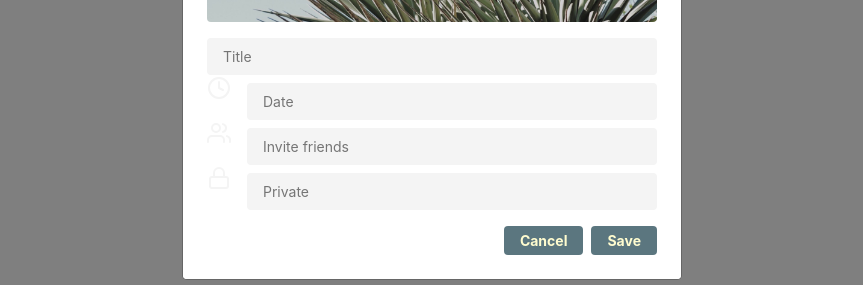
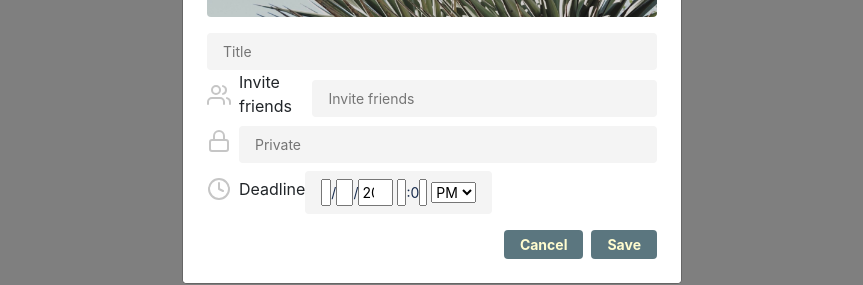
Before and after one commit to yingninggui/sync, a React (Create React App) app in the folder client/: page / in a window 1280 px wide. Both pictures are taken after a click on the button 977 px from the left and 42 px from the top of the page. Shown: the part 322-607 px from the top of the page, without its empty margins (208-1071 px from the left). Built offline with nearby package versions, Linux system fonts and the light colour scheme; no server answers.

Commit message:
Add DateTimePicker

```diff
--- a/client/src/components/navigation/CreateSyncModal.tsx
+++ b/client/src/components/navigation/CreateSyncModal.tsx
@@ -1,13 +1,29 @@
 import React, { useState, ChangeEvent } from 'react';
 import styled, { withTheme } from 'styled-components';
 import { Clock, Lock, Unlock, Users } from 'react-feather';
+import DateTimePicker from 'react-datetime-picker';
 
-import { BorderRadius, Input } from '../../constants/Styles';
+import {
+  BorderRadius,
+  Input,
+  BoxShadow,
+  InterFont,
+} from '../../constants/Styles';
 import Button from '../common/Button';
+import { ThemeInterface } from '../../styled';
 
-const CreateSyncModal: React.FC<any> = ({ theme }) => {
+interface CreateSyncModalProps {
+  theme: ThemeInterface;
+  closeModal: () => void;
+}
+
+const CreateSyncModal: React.FC<CreateSyncModalProps> = ({
+  theme,
+  closeModal,
+}) => {
+  const [title, setTitle] = useState<string>('');
   const [publicSync, setPublicSync] = useState<boolean>(false);
-  const [title, setTitle] = useState<string>('');
+  const [deadline, setDeadline] = useState<Date>(new Date());
 
   return (
     <SyncModalWrapper>
@@ -21,29 +37,46 @@ const CreateSyncModal: React.FC<any> = ({ theme }) => {
       />
       <InputWrapper>
         <InputIcon>
-          <Clock color={theme.light1} />
+          <Users color={theme.light4} />
         </InputIcon>
-        <TextInput placeholder="Date" />
-      </InputWrapper>
-      <InputWrapper>
-        <InputIcon>
-          <Users color={theme.light1} />
-        </InputIcon>
+        Invite friends
         <TextInput placeholder="Invite friends" />
       </InputWrapper>
       <InputWrapper>
         <InputIcon>
           {publicSync ? (
-            <Unlock color={theme.light1} />
+            <Unlock color={theme.light4} />
           ) : (
-            <Lock color={theme.light1} />
+            <Lock color={theme.light4} />
           )}
         </InputIcon>
         <TextInput placeholder="Private" />
       </InputWrapper>
+      <InputWrapper>
+        <InputIcon>
+          <Clock color={theme.light4} />
+        </InputIcon>
+        Deadline
+        <StyledDateTimePicker
+          onChange={(date: Date) => setDeadline(date)}
+          value={deadline}
+          disableClock
+          calendarIcon={null}
+          clearIcon={null}
+          maxDetail="minute"
+        />
+      </InputWrapper>
       <ButtonWrapper>
-        <Button margin="0 8px 0 0">Cancel</Button>
-        <Button>Save</Button>
+        <Button margin="0 8px 0 0" onClick={closeModal}>
+          Cancel
+        </Button>
+        <Button
+          onClick={() => {
+            closeModal();
+          }}
+        >
+          Save
+        </Button>
       </ButtonWrapper>
     </SyncModalWrapper>
   );
@@ -77,10 +110,11 @@ const TextInput = styled.input`
 
 const InputWrapper = styled.div`
   display: flex;
+  align-items: center;
 `;
 
 const InputIcon = styled.div`
-  margin-right: 16px;
+  margin-right: 8px;
 `;
 
 const ButtonWrapper = styled.div`
@@ -89,3 +123,34 @@ const ButtonWrapper = styled.div`
   margin-left: auto;
   margin-top: 16px;
 `;
+
+const StyledDateTimePicker = styled(DateTimePicker)`
+  .react-datetime-picker__wrapper {
+    ${Input}
+    padding: 8px 16px;
+    margin-top: 8px;
+  }
+
+  .react-calendar {
+    ${InterFont}
+    ${BorderRadius}
+    ${BoxShadow}
+    border: none;
+
+    .react-calendar__tile {
+      ${BorderRadius}
+    }
+
+    .react-calendar__tile--active {
+
+    }
+
+    .react-calendar__month-view__days__day--weekend {
+      color: ${({ theme }) => theme.darkRed};
+    }
+
+    .react-calendar__tile--now {
+      background: ${({ theme }) => theme.yellow};
+    }
+  }
+`;
--- a/client/src/components/navigation/Navbar.tsx
+++ b/client/src/components/navigation/Navbar.tsx
@@ -51,7 +51,7 @@ const Navbar: React.FC<RouteComponentProps> = ({ history }) => {
         toggle={() => setTaskModal(!taskModal)}
         centered
       >
-        <CreateSyncModal />
+        <CreateSyncModal closeModal={() => setTaskModal(false)} />
       </Modal>
     </StyledNavbar>
   );
--- a/client/src/constants/Styles.tsx
+++ b/client/src/constants/Styles.tsx
@@ -88,7 +88,7 @@ export const Input = css`
   ${BorderRadius}
   ${Body}
   background: ${({ theme }) => theme.light1};
-  color: ${({ theme }) => theme.primaryGrey};
+  color: ${({ theme }) => theme.dark1};
   border: none;
   outline: none;
   padding: 4px 8px;
--- a/client/src/react-app-env.d.ts
+++ b/client/src/react-app-env.d.ts
@@ -1 +1,2 @@
 // / <reference types="react-scripts" />
+declare module 'react-datetime-picker';
```
